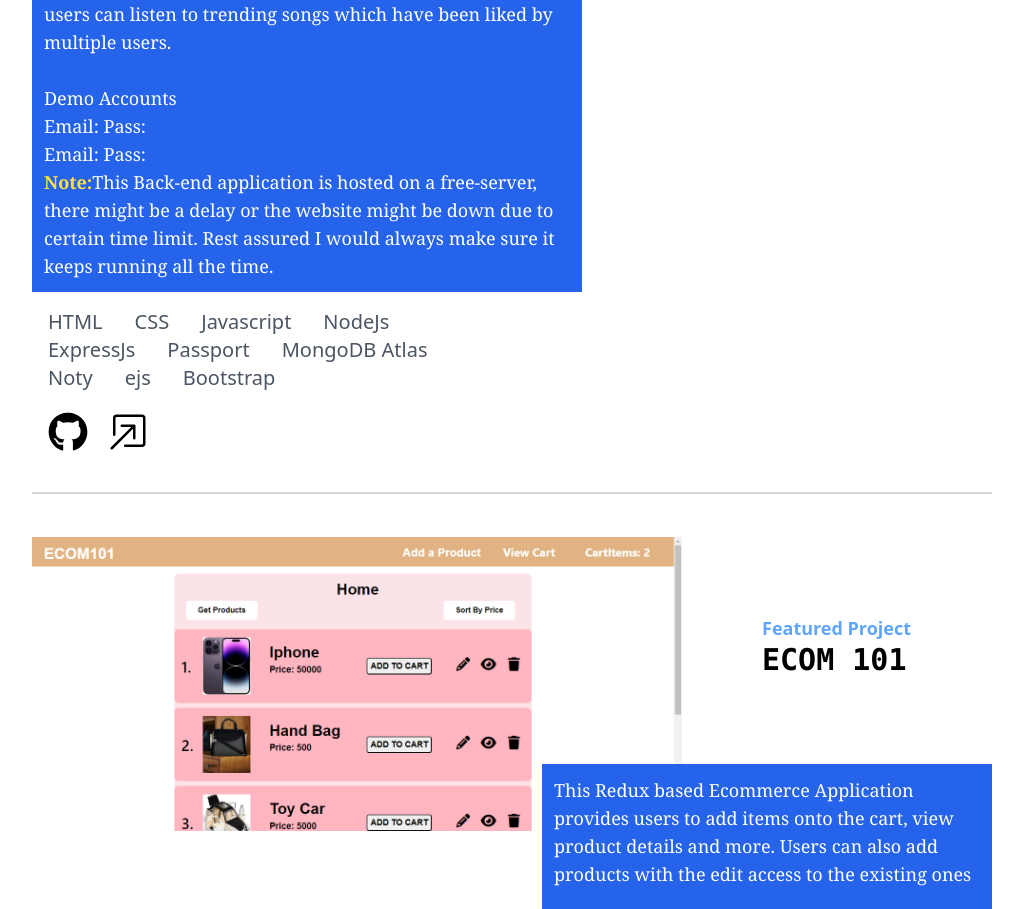
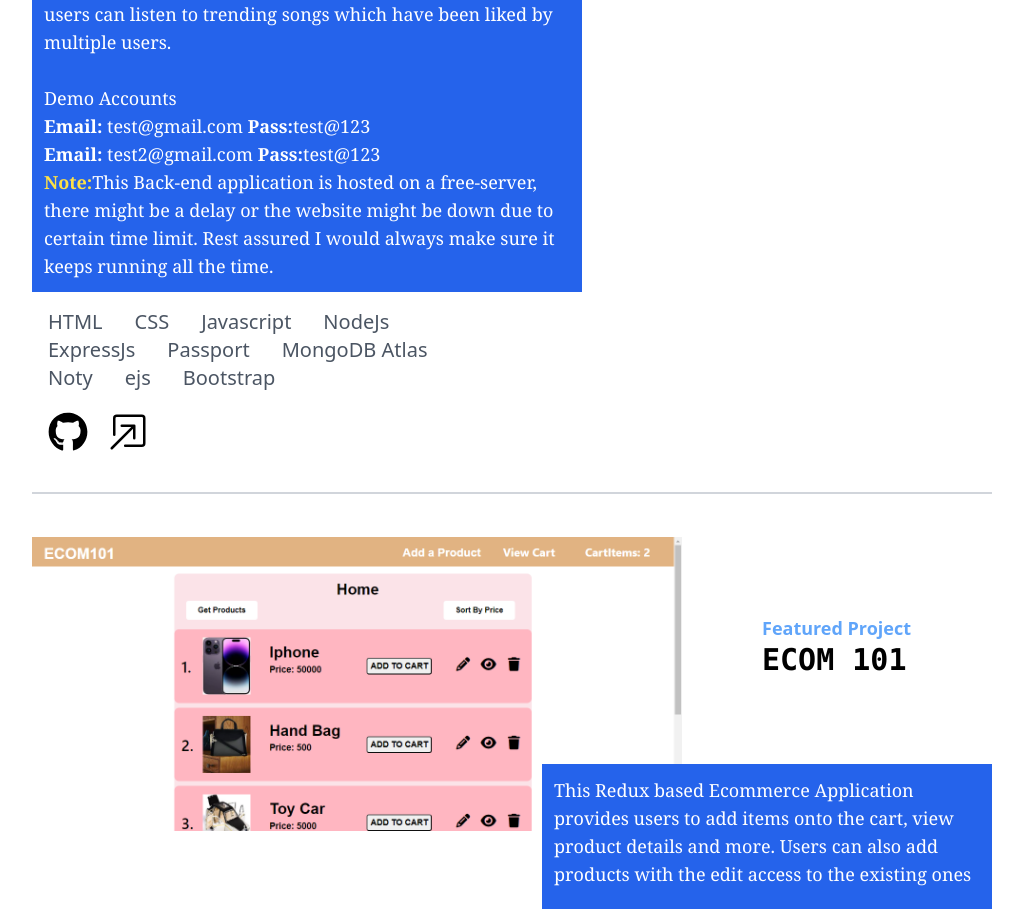
Before and after one commit to AjayBiradar5956/Portfolio, a React (Create React App) app: page / in a window 1280 px wide. Shown: the part 2936-3845 px from the top of the page, without its empty margins (128-1151 px from the left). Built offline with nearby package versions, Linux system fonts and the light colour scheme.

Commit message:
added demo account details

```diff
--- a/src/components/Work.js
+++ b/src/components/Work.js
@@ -39,8 +39,8 @@
                     <p>This application provides a feature-rich music player,also enabled with Authentication and Authorization where users can listen to music made by their favorite singer, listen to ton of albums saving them into their own favorites list. Also users can listen to trending songs which have been liked by multiple users.</p>
                     <br></br>
                     <p>Demo Accounts</p>
-                    <p>Email: Pass:</p>
-                    <p>Email: Pass:</p>
+                    <p><b>Email:</b> test@gmail.com <b>Pass:</b>test@123</p>
+                    <p><b>Email:</b> test2@gmail.com <b>Pass:</b>test@123</p>
                     <p>
                         <span className='font-bold text-yellow-300'>Note:</span>
                         This Back-end application is hosted on a free-server, there might be a delay or the website might be down due to certain time limit. Rest assured I would always make sure it keeps running all the time.
```
